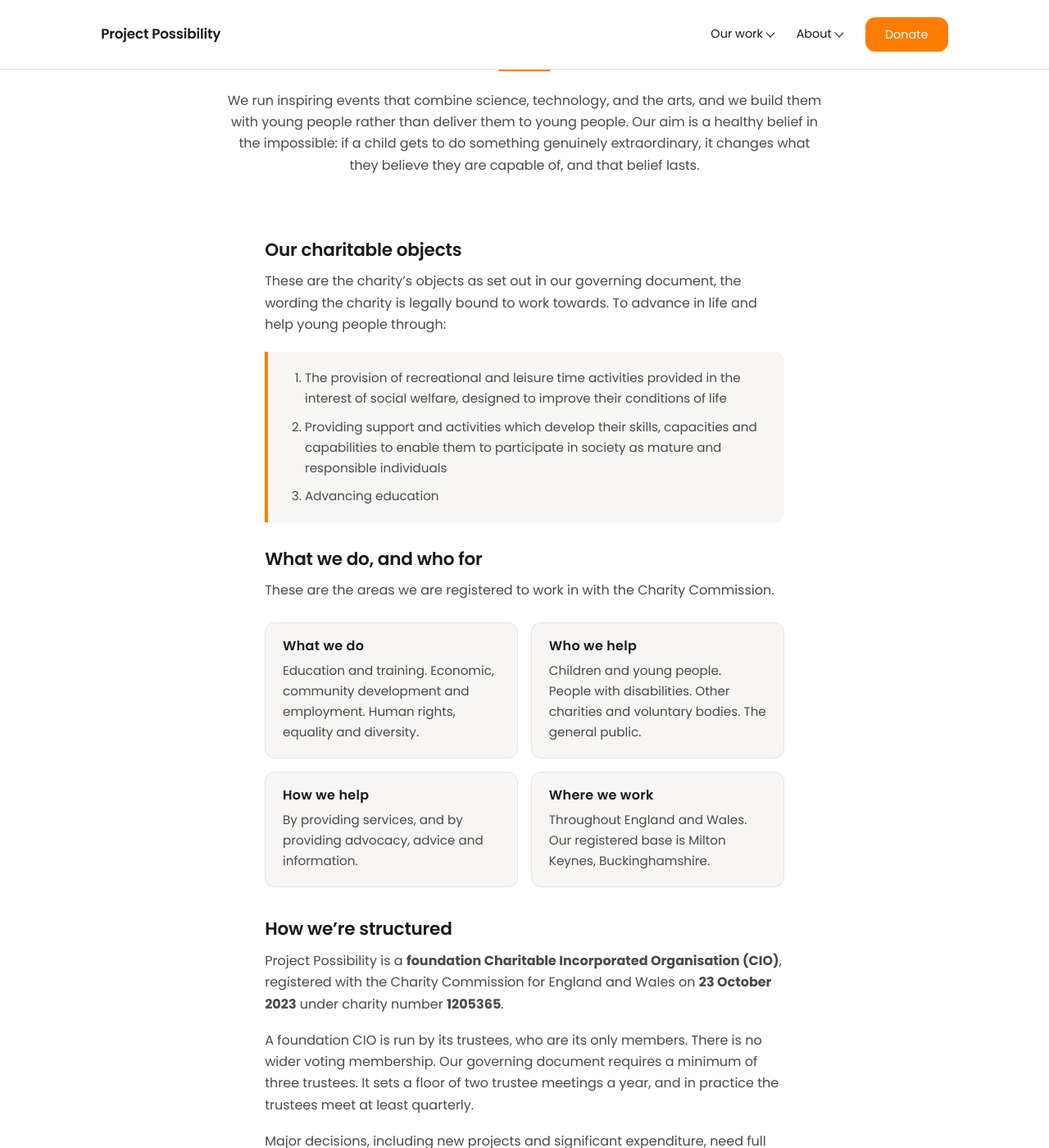
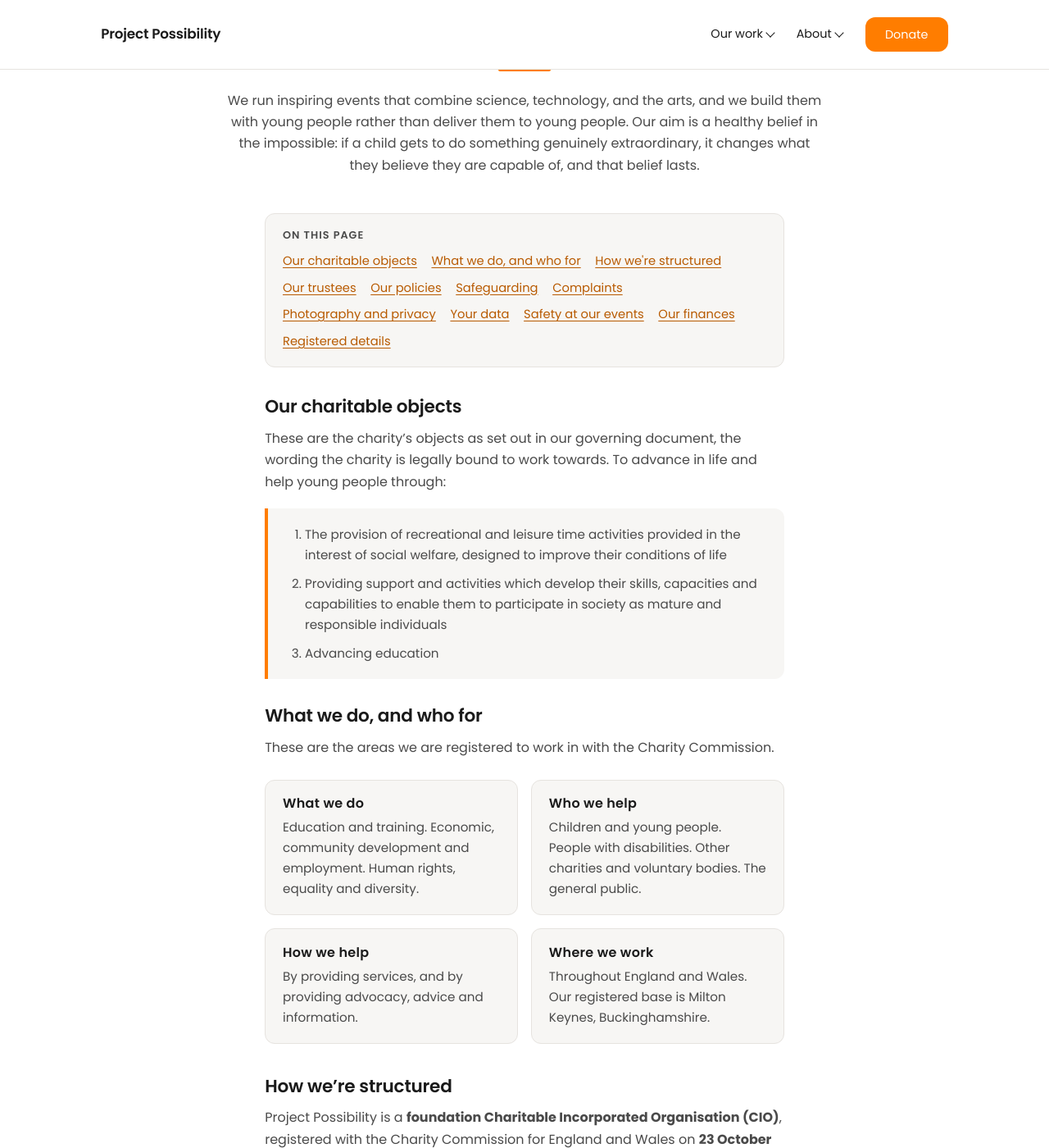
Before and after one commit to ttfnrob/projpossweb, a Jekyll site: the page built from governance.md, in a window 1280 px wide and 1400 px high, scrolled down 441 px. Shown: the whole window at 82% size. Built offline with Jekyll 4.4.1, drawn with Linux system fonts in a browser that asks for light colours.

Commit message:
Classtronauts has flown twice; Fire & Ice not returning; governance jump links
Classtronauts: the page conflated two separate flights. Corrected to show
both, Windmill Hill Primary (Sheffield, pre-charity) and Priors Wood Primary
(Ware, 2024). Both schools verified on GOV.UK Get Information About Schools.
The Teamwork-1 YouTube description confirms Teamwork-1 was the Priors Wood
mission.

Fire & Ice: stated explicitly that it is not running in 2027, replacing the
vague 'we'd love to run something like this again'.

Governance: added jump links, plus scroll-margin so anchored headings clear
the sticky header.

```diff
--- a/assets/css/style.css
+++ b/assets/css/style.css
@@ -776,6 +776,42 @@ a.card:hover { border-color: var(--orange); }
 }
 .objects li:last-child { margin-bottom: 0; }
 
+/* ---------- Jump links ----------
+   In-page nav for long pages like governance. */
+.jump-links {
+  background: var(--offwhite);
+  border: 1px solid var(--line);
+  border-radius: var(--radius);
+  padding: 1.1rem 1.3rem;
+  margin: 0 0 2.2rem;
+}
+.jump-links h2 {
+  margin: 0 0 0.7rem;
+  font-size: 0.8rem;
+  text-transform: uppercase;
+  letter-spacing: 0.08em;
+  color: var(--grey-text);
+}
+.jump-links ul {
+  margin: 0;
+  padding: 0;
+  list-style: none;
+  display: flex;
+  flex-wrap: wrap;
+  gap: 0.4rem 1.1rem;
+}
+.jump-links li { margin: 0; }
+.jump-links a {
+  font-size: 0.92rem;
+  text-decoration: none;
+  border-bottom: 1px solid transparent;
+}
+.jump-links a:hover { border-bottom-color: var(--orange); }
+
+/* Offset anchor targets so headings are not hidden under the sticky header. */
+.page-content h2[id],
+.page-content h3[id] { scroll-margin-top: 90px; }
+
 /* ---------- Safeguarding callout ----------
    Deliberately high-contrast: a worried parent should find this fast. */
 .safeguard-box {
--- a/governance.md
+++ b/governance.md
@@ -29,6 +29,24 @@ description: "Mission, trustees, policies and finances for Project Possibility,
 </section>
 
 <div class="page-content" markdown="1">
+
+<nav class="jump-links" aria-label="On this page">
+  <h2>On this page</h2>
+  <ul>
+    <li><a href="#our-charitable-objects">Our charitable objects</a></li>
+    <li><a href="#what-we-do-and-who-for">What we do, and who for</a></li>
+    <li><a href="#how-were-structured">How we're structured</a></li>
+    <li><a href="#our-trustees">Our trustees</a></li>
+    <li><a href="#our-policies">Our policies</a></li>
+    <li><a href="#safeguarding">Safeguarding</a></li>
+    <li><a href="#complaints">Complaints</a></li>
+    <li><a href="#photography-and-young-peoples-privacy">Photography and privacy</a></li>
+    <li><a href="#your-data">Your data</a></li>
+    <li><a href="#safety-at-our-events">Safety at our events</a></li>
+    <li><a href="#our-finances">Our finances</a></li>
+    <li><a href="#registered-details">Registered details</a></li>
+  </ul>
+</nav>
 
 ## Our charitable objects
 
```
Also changed, not shown: classtronauts.md (+22 -5 lines), fire-and-ice.md (+4 -2 lines).
